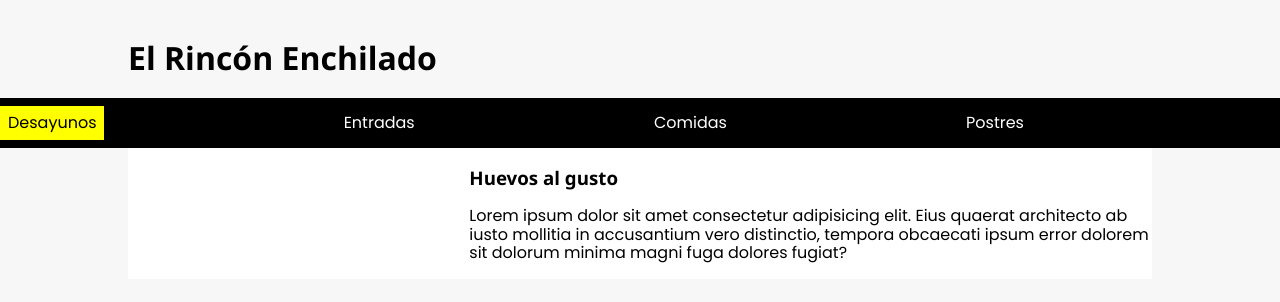
After one commit to DiegoBrine269/ElRinconEnchilado, a PHP site: template views/menu.php in a window 1280 px wide. The commit adds this page. Shown: the top 302 px of the page. Run offline with PHP 8.4, Linux system fonts and the light colour scheme; the template is opened without the code that fills it, so the values that code supplies are empty.

Commit message:
Avance en el menú

```diff
--- a/controllers/InicioController.php
+++ b/controllers/InicioController.php
@@ -3,8 +3,8 @@
     use MVC\Router;
 
     class InicioController {
-        public static function index (Router $router) {
-            $router->render('inicio', [
+        public static function menu (Router $router) {
+            $router->render('menu', [
                 'nombre' => 'Alan',
                 'correo' => 'alan@gmail.com'
             ]);
--- /dev/null
+++ b/public/css/globales.css
@@ -0,0 +1,13 @@
+* {
+    font-family: var(--fuentePrincipal);
+}
+
+h1, h2, h3 {
+    font-family: var(--fuenteTiutlos);
+}
+
+
+
+body {
+    background-color: #f7f7f7;
+}
--- a/public/css/index.css
+++ b/public/css/index.css
@@ -1,3 +1,4 @@
-body {
-    background-color: blueviolet;
-}
+@import 'variables.css';
+@import 'globales.css';
+@import 'utilidades.css';
+@import 'menu.css';
--- /dev/null
+++ b/public/css/menu.css
@@ -0,0 +1,30 @@
+.navbar {
+    background-color: black;
+    color: white;
+}
+
+.categorias {
+    list-style: none;
+    display: flex;
+    justify-content: space-between;
+    align-items: center;
+    margin: 0;
+    padding: 0.5rem 0;
+}
+
+.categoria {
+    margin: 0;
+    padding: 0;
+}
+
+.selected {
+    background-color: var(--amarillo);
+    color: black;
+    padding: 0.5rem;
+}
+
+.platillo {
+    display: grid;
+    grid-template-columns: 1fr 2fr;
+    background-color: var(--blanco);
+}
--- /dev/null
+++ b/public/css/variables.css
@@ -0,0 +1,8 @@
+@import url('https://fonts.googleapis.com/css2?family=Poppins:wght@300;400;700&display=swap');
+
+:root {
+    --fuentePrincipal: 'Poppins', sans-serif;
+    --fuenteTiutlos: 'Segoe UI';
+    --amarillo: yellow;
+    --blanco : white;
+}
--- a/public/index.php
+++ b/public/index.php
@@ -6,6 +6,6 @@
     $router = new Router();
 
     $router->get('/inicio', [InicioController::class, 'index']);
-    $router->get('/login', [InicioController::class, 'login']);
+    $router->get('/menu', [InicioController::class, 'menu']);
 
     $router->comprobarRutas();
--- a/views/inicio.php
+++ /dev/null
@@ -1,2 +0,0 @@
-<h1>Bienvenido, <?php echo $nombre ?> </h1>
-<p>Correo <?php echo $correo ?></p>
--- a/views/layout.php
+++ b/views/layout.php
@@ -4,6 +4,10 @@
     }
 
     $auth = $_SESSION['login'] ?? false;
+
+    if(!isset($titulo)){
+        $titulo = "El Rincón Enchilado";
+    }
 ?>
 
 <!DOCTYPE html>
@@ -12,10 +16,15 @@
     <meta charset="UTF-8">
     <meta http-equiv="X-UA-Compatible" content="IE=edge">
     <meta name="viewport" content="width=device-width, initial-scale=1.0">
-    <title>Document</title>
+    <title> <?php echo $titulo ?> </title>
+    <link rel="stylesheet" href="https://necolas.github.io/normalize.css/8.0.1/normalize.css">
     <link rel="stylesheet" href="css/index.css">
 </head>
 <body>
+    <img src="" alt="">
+    <section class="contenedor contenedor-titulo">
+        <h1>El Rincón Enchilado</h1>
+    </section>
 
     <?php echo $contenido ?>
 
--- /dev/null
+++ b/views/menu.php
@@ -0,0 +1,22 @@
+<nav class="navbar">
+    <ul class="categorias contenedor">
+        <li class="categoria selected">Desayunos</li>
+        <li class="categoria">Entradas</li>
+        <li class="categoria">Comidas</li>
+        <li class="categoria">Postres</li>
+    </ul>
+</nav>
+
+<main class="contenedor">
+    <div class="platillos">
+        <div class="platillo">
+            <div class="platillo-img">
+                <img src="" alt="">
+            </div>
+            <div class="platillo-descripcion">
+                <h3>Huevos al gusto</h3>
+                <p>Lorem ipsum dolor sit amet consectetur adipisicing elit. Eius quaerat architecto ab iusto mollitia in accusantium vero distinctio, tempora obcaecati ipsum error dolorem sit dolorum minima magni fuga dolores fugiat?</p>
+            </div>
+        </div>
+    </div>
+</main>
--- /dev/null
+++ b/views/utilidades.css
@@ -0,0 +1,4 @@
+.contenedor {
+    max-width: 80%;
+    margin: 0 auto;
+}
```
